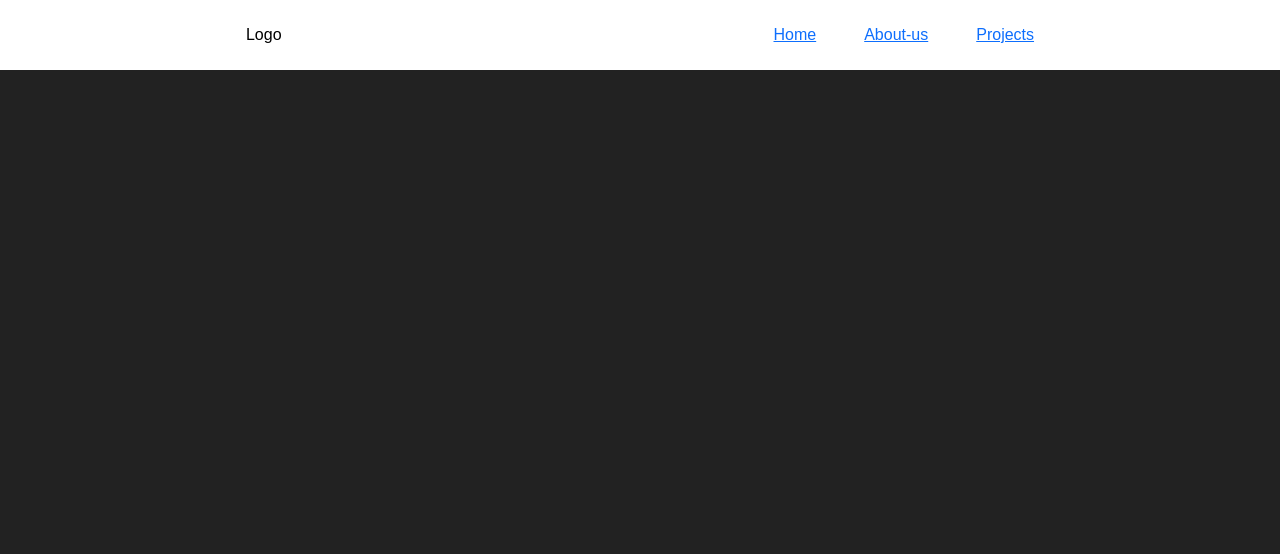
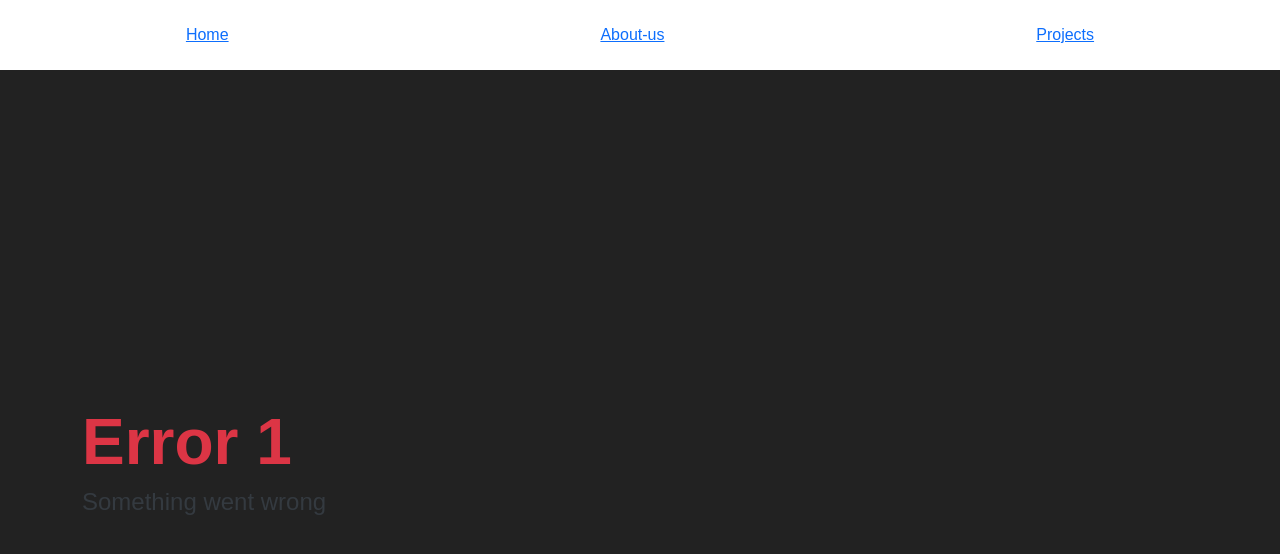
Before and after one commit to MathiasChirivi/vite-boolfolio, a Vue app: page /error/1 in a window 1280 px wide. Shown: the top 554 px of the page. Built offline with nearby package versions, Linux system fonts and the light colour scheme.

Commit message:
add error page with css customs for Error

```diff
--- a/src/App.vue
+++ b/src/App.vue
@@ -4,7 +4,12 @@ import ProjectCard from './components/ProjectCard.vue'
 export default{
   data(){
     return{
-
+      navLinks:[
+        {label:"Home", name: "Home" },
+        {label:"About-us", name: "About-us" },
+        {label:"Projects", name: "Projects" },
+        // { label: "Testa pagina di errore", name: "error", params: { code: 404 } },
+      ]
     }
   },
   components:{
@@ -16,16 +21,13 @@ export default{
 <template>
 
   <header>
-    <div class="headerContainer d-flex align-items-center justify-content-around bg-white">
-        <div class="d-flex text-black">
-          Logo
-        </div>
-        <div class="d-flex gap-5">
-          <a href="/">Home</a>
-          <a href="/about-us">About-us</a>
-          <a href="/projects">Projects</a>
-        </div>
+    <template class="headerContainer text-black d-flex align-items-center justify-content-around bg-white">
+      <div v-for="navLink in navLinks" >
+        <router-link :to="{name: navLink.name, params: navLink.params }" >{{ navLink.label }}</router-link>
       </div>
+    </template>
+
+
   </header>
 
   <router-view></router-view>
--- a/src/components/ProjectCard.vue
+++ b/src/components/ProjectCard.vue
@@ -26,6 +26,7 @@ export default{
             }).catch(err => {
                 this.loading = false;
                 this.loadingError = err.message;
+                this.$router.push({ name: 'error', params: { code: 404 } })
             })
         },
         getProjectsPage(pageNumber){
--- /dev/null
+++ b/src/pages/ErrorPage.vue
@@ -0,0 +1,44 @@
+<script>
+export default {
+    name: "ErrorPage",
+    data() {
+        return {
+            errorMessage: {
+                401: "Unauthorized - Access denied. Please log in.",
+                404: "Nothing found - The requested page could not be found.",
+                500: "Internal Server Error - An unexpected error occurred on the server.",
+                503: "Service Unavailable - The server is currently unavailable.",
+            }
+        }
+    },
+}
+</script>
+
+<template>
+    <section class="error-page  d-flex align-items-center justify-content-center">
+      <div class="container">
+        <h1 class="error-code mb-1">Error {{ $route.params.code }}</h1>
+        <p v-if="errorMessage[$route.params.code]" class="error-message text-white">{{ errorMessage[$route.params.code] }}</p>
+        <p v-else class="error-message">Something went wrong</p>
+      </div>
+    </section>
+  </template>
+
+
+<style scoped>
+.error-page {
+  min-height: 100vh;
+  background-color: #222;
+}
+
+.error-code {
+  font-size: 4rem;
+  font-weight: bold;
+  color: #dc3545;
+}
+
+.error-message {
+  font-size: 1.5rem;
+  color: #343a40;
+}
+</style>
--- a/src/router.js
+++ b/src/router.js
@@ -3,24 +3,30 @@ import { createRouter, createWebHistory } from 'vue-router';
 import AppHome from './pages/AppHome.vue';
 import AppAbout from './pages/AppAbout.vue';
 import ProjectList from './pages/ProjectList.vue';
+import ErrorPage from './pages/ErrorPage.vue';
 
 const router = createRouter({
     history: createWebHistory(),
     routes: [
         {
             path:"/",
-            name: "home",
+            name: "Home",
             component: AppHome,
         },
         {
             path:"/about-us",
-            name: "about",
+            name: "About-us",
             component: AppAbout,
         },
         {
             path:"/projects",
-            name: "projects",
+            name: "Projects",
             component: ProjectList,
+        },
+        {
+            path: "/error/:code",
+            name: "error",
+            component: ErrorPage
         },
     ]
 
--- a/vite.config.js
+++ b/vite.config.js
@@ -4,4 +4,7 @@ import vue from '@vitejs/plugin-vue'
 // https://vitejs.dev/config/
 export default defineConfig({
   plugins: [vue()],
+  server:{
+    port:3000,
+  },
 })
```
